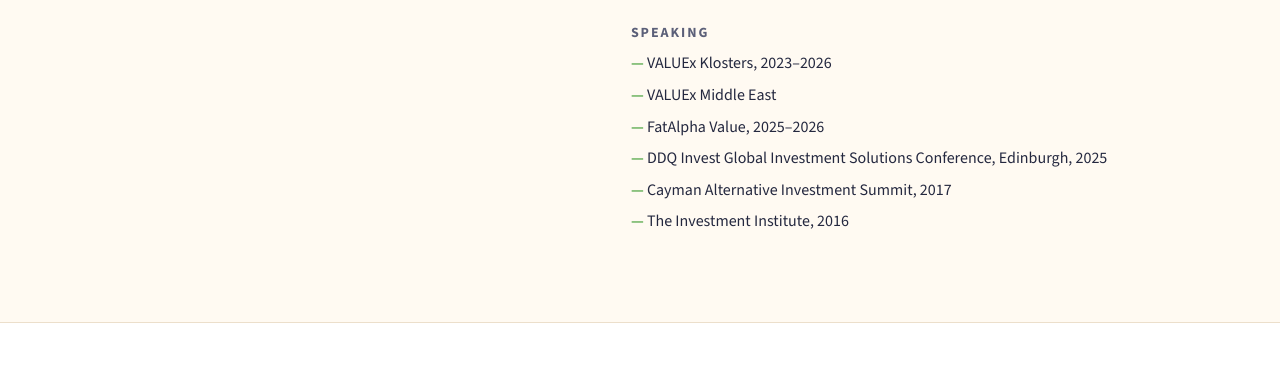
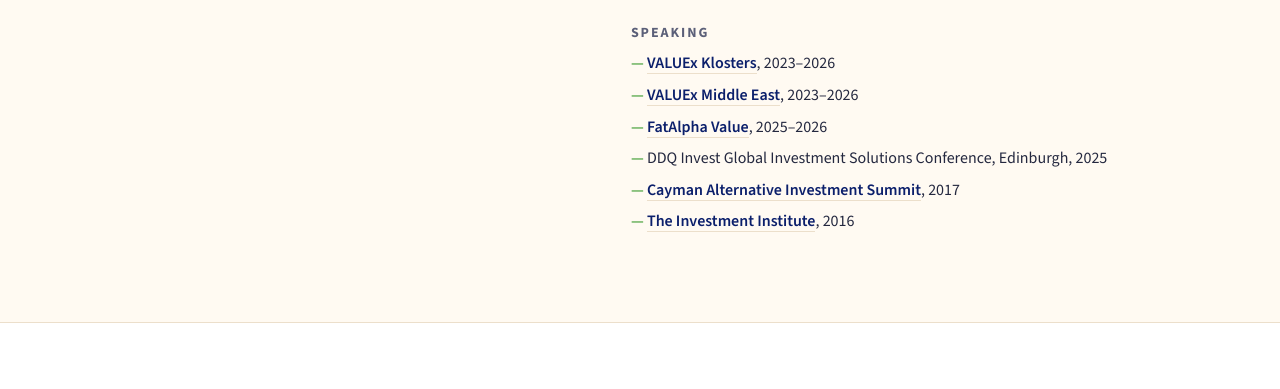
Before and after one commit to wesleyrichards-bit/emerging-indian-century, a plain HTML site: page index.html in a window 1280 px wide. Shown: the part 4913-5302 px from the top of the page. Drawn offline with nearby package versions, Linux system fonts and the light colour scheme.

Commit message:
Speaking: VALUEx ME 2023-26, links to event websites
Co-Authored-By: Claude Opus 5.5 <noreply@anthropic.com>
Claude-Session: https://claude.ai/code/session_01FKLcBX4k2GyU7CP8ahnue7

```diff
--- a/index.html
+++ b/index.html
@@ -163,6 +163,8 @@ section.block + section.block { border-top: 1px solid var(--rule); }
 .events { margin-top: 28px; }
 .events h3 { font-family: var(--font-body); font-weight: 700; font-size: 14px; letter-spacing: 0.14em; text-transform: uppercase; color: var(--muted); margin-bottom: 10px; }
 .events ul { margin: 0; padding: 0; list-style: none; display: grid; gap: 6px; font-size: 16px; }
+.events a { color: var(--ink); font-weight: 600; text-decoration: none; border-bottom: 1px solid var(--rule); }
+.events a:hover { color: var(--marigold); border-color: var(--marigold); }
 .events li::before { content: "— "; color: var(--green); }
 
 /* Publisher */
@@ -332,12 +334,12 @@ footer .wrap { padding: 28px 0; display: flex; justify-content: space-between; g
         <div class="events">
           <h3>Speaking</h3>
           <ul>
-            <li>VALUEx Klosters, 2023–2026</li>
-            <li>VALUEx Middle East</li>
-            <li>FatAlpha Value, 2025–2026</li>
+            <li><a href="https://www.valuex.ch/">VALUEx Klosters</a>, 2023–2026</li>
+            <li><a href="https://valuexme.com/">VALUEx Middle East</a>, 2023–2026</li>
+            <li><a href="https://fatalphavalue.com/">FatAlpha Value</a>, 2025–2026</li>
             <li>DDQ Invest Global Investment Solutions Conference, Edinburgh, 2025</li>
-            <li>Cayman Alternative Investment Summit, 2017</li>
-            <li>The Investment Institute, 2016</li>
+            <li><a href="https://cais.ky/">Cayman Alternative Investment Summit</a>, 2017</li>
+            <li><a href="https://www.academyforinstitutionalinvestors.org/">The Investment Institute</a>, 2016</li>
           </ul>
         </div>
       </div>
```
